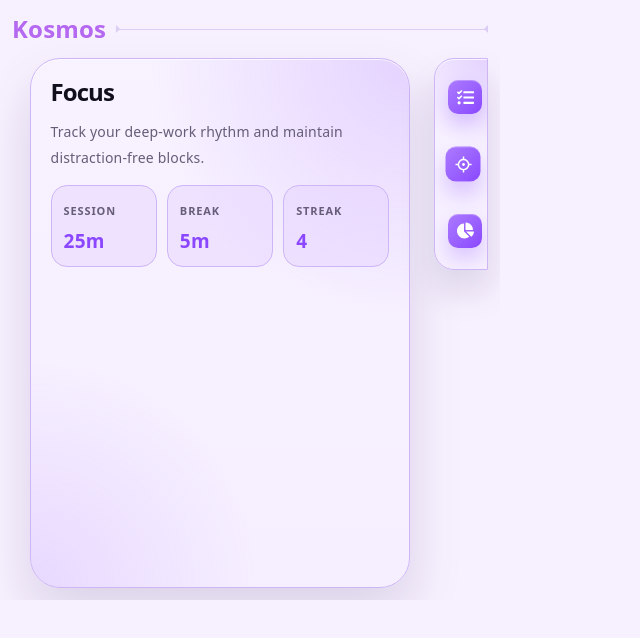
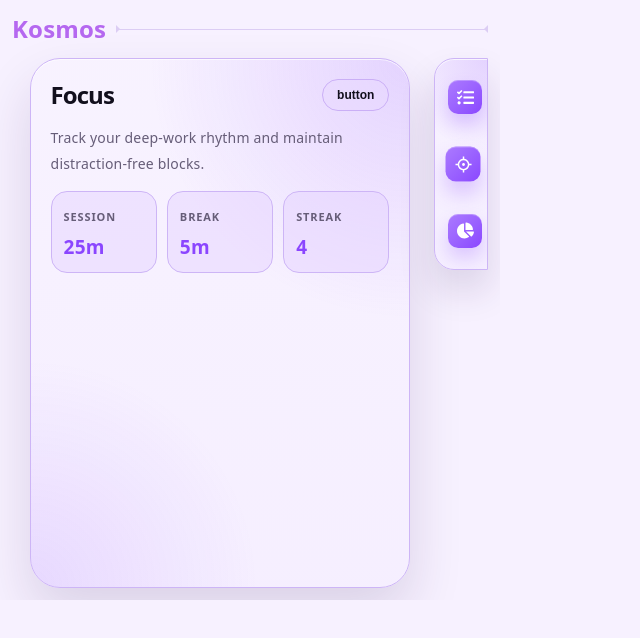
Before and after one commit to HisMonDon/Kosmos, a React (Vite) app: page / in a window 1280 px wide. Both pictures are taken after a click on the button "Focus". Shown: the top 638 px of the page, without its empty margins (0-640 px from the left). Built offline with nearby package versions, Linux system fonts and the light colour scheme.

Commit message:
added focus row

```diff
--- a/src/widgets/focus.tsx
+++ b/src/widgets/focus.tsx
@@ -3,7 +3,10 @@ import './widgetPanel.css'
 export default function FocusWidget() {
     return (
         <section className="widget-panel" aria-labelledby="focus-title">
-            <h1 id="focus-title">Focus</h1>
+            <div className="focus-header-row">
+                <h1 id="focus-title">Focus</h1>
+                <button className="focus-header-button" type="button">button</button>
+            </div>
             <p>Track your deep-work rhythm and maintain distraction-free blocks.</p>
             <div className="panel-stat-grid" aria-label="Focus metrics">
                 <article className="panel-stat">
--- a/src/widgets/widgetPanel.css
+++ b/src/widgets/widgetPanel.css
@@ -84,6 +84,34 @@
     margin: 0;
     color: var(--text);
     font-size: 14px;
+}
+
+.focus-header-row {
+    display: flex;
+    align-items: center;
+    justify-content: space-between;
+    gap: 12px;
+}
+
+.focus-header-button {
+    border: 1px solid color-mix(in srgb, var(--accent) 22%, var(--border));
+    border-radius: 999px;
+    padding: 8px 14px;
+    background: color-mix(in srgb, var(--accent-bg) 52%, var(--bg));
+    color: var(--text-h);
+    font-size: 12px;
+    font-weight: 700;
+    cursor: pointer;
+    transition:
+        background-color 160ms ease,
+        transform 160ms ease;
+}
+
+.focus-header-button:hover,
+.focus-header-button:focus-visible {
+    outline: none;
+    background: color-mix(in srgb, var(--accent-bg) 75%, var(--bg));
+    transform: translateY(-1px);
 }
 
 .screen-time-header {
```
